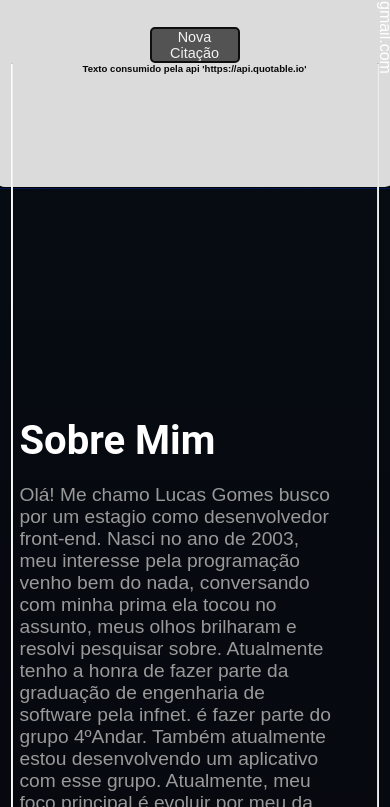
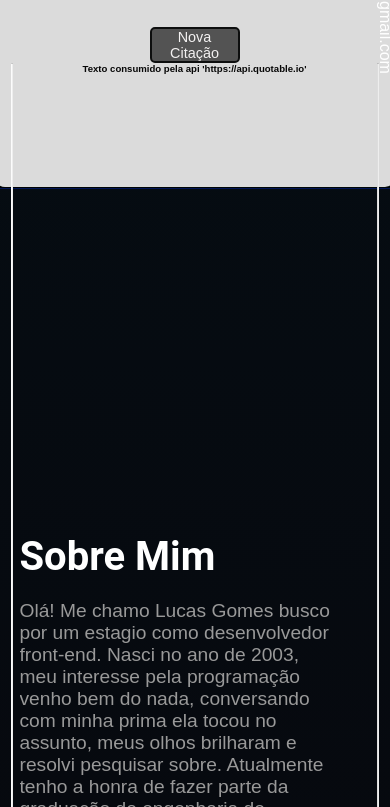
Before and after one commit to LucasGAraujo/Portifolio-em-react, a React (Create React App) app: page / in a window 390 px wide. Shown: the part 697-1504 px from the top of the page. Built offline with nearby package versions, Linux system fonts and the light colour scheme; no server answers; a web font is replaced by a local one.

Commit message:
Quase finalizado

```diff
--- a/src/style/Media.css
+++ b/src/style/Media.css
@@ -231,7 +231,8 @@ margin-left: -80px;
   flex-direction: column;
   justify-content: center;
   align-items: center;
-  margin: 0;
+  margin-top: -300px;
+  margin-bottom: -200px;
 }
 
 .two_section {
@@ -259,12 +260,9 @@ margin-left: -80px;
 .section {
   height: auto;
   width: 100%;
-  margin:  0px 0px  350px 0px;
+  margin: 0;
 
 }
-
-
-
 .form{
     flex-direction: column;
 }
@@ -494,24 +492,17 @@ margin-left: -80px;
         opacity: 1.0;
       }
       .container_section{
-        height:160vh;
+        margin-top: 200px;
+        height: 210vh;
+        justify-content: space-around;
+        margin-bottom: -200px;
       }
       .two_section{
         height: 1200px;
-        padding-top: 140px;
+
       }
-      .cardImage{
+      .section{
         margin-bottom: -300px;
-
-        height: 150px;
-        width: 150px;
-      }
-      .cardImage:hover img{
-        transform: scale(1);
-    }
-
-      .section{
-        margin-bottom: -200px;
       }
       .Projetos{
         margin-top: -20px;
```
